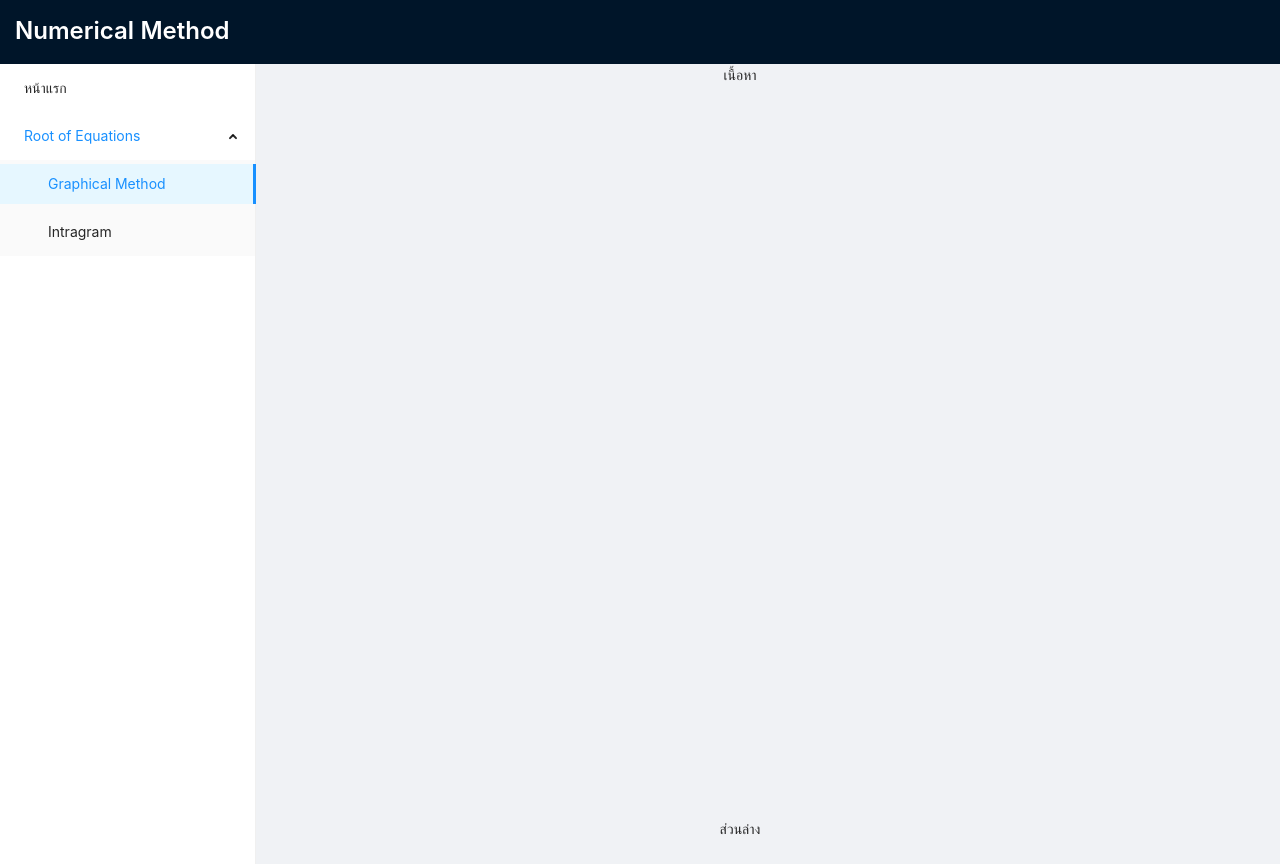
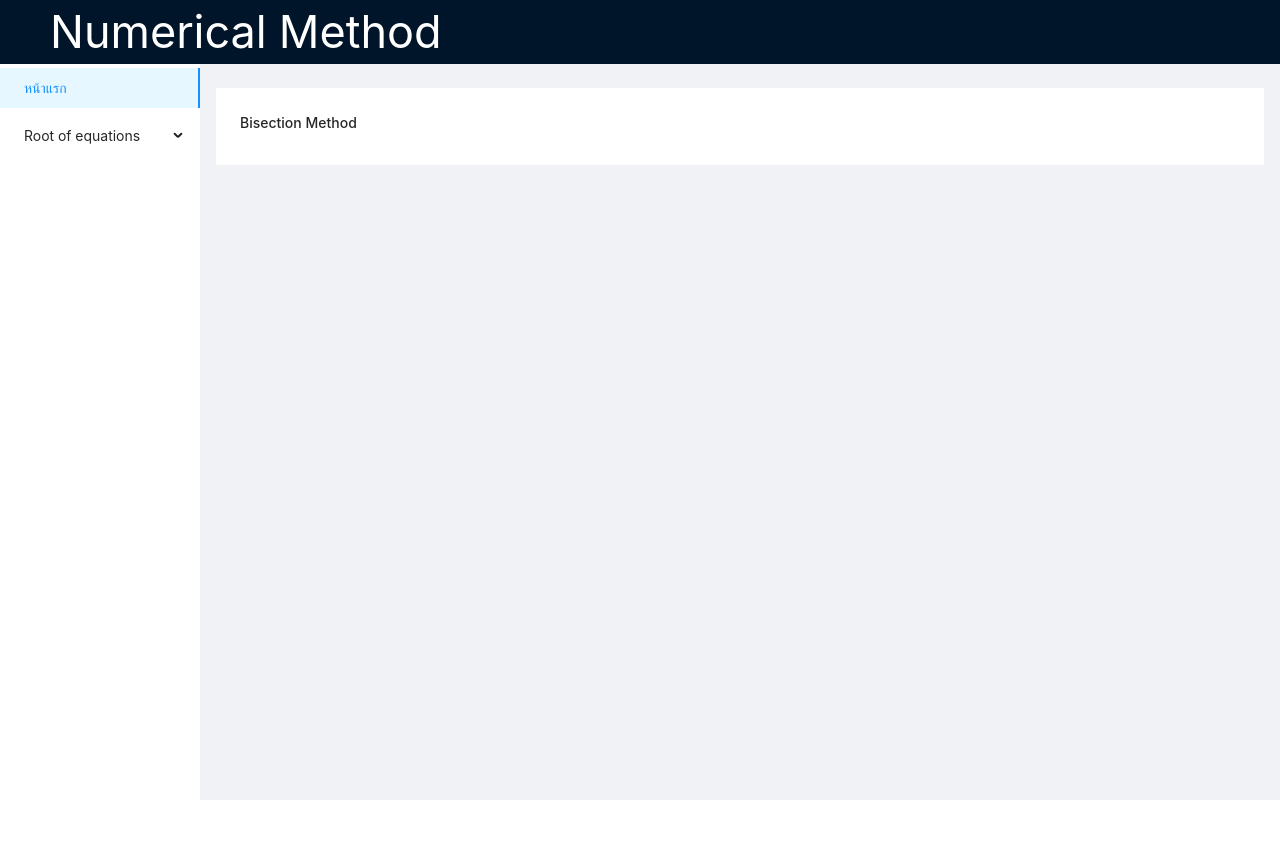
Before and after one commit to sodazamak0123/Numerical-Method-Project, a React (Create React App) app: page / in a window 1280 px wide. After the commit the page ends 800 px from the top, so only its background shows below. Built offline with nearby package versions, Linux system fonts and the light colour scheme.

Commit message:
Change layout Structer.

```diff
--- a/package.json
+++ b/package.json
@@ -11,6 +11,8 @@
     "react": "^17.0.1",
     "react-chart": "0.0.1",
     "react-dom": "^17.0.1",
+    "react-router": "^5.2.0",
+    "react-router-dom": "^5.2.0",
     "react-scripts": "4.0.3",
     "web-vitals": "^1.1.0"
   },
--- a/src/App.css
+++ b/src/App.css
@@ -38,3 +38,20 @@
     transform: rotate(360deg);
   }
 }
+
+#components-layout-demo-top-side-2 .logo {
+  float: left;
+  width: 120px;
+  height: 31px;
+  margin: 16px 24px 16px 0;
+  background: rgba(255, 255, 255, 0.3);
+}
+
+.ant-row-rtl #components-layout-demo-top-side-2 .logo {
+  float: right;
+  margin: 16px 16px 16px 24px;
+}
+
+.site-layout-background {
+  background: #fff;
+}
--- a/src/App.js
+++ b/src/App.js
@@ -1,37 +1,45 @@
 import './App.css';
 import SiderNav from './SiderNav';
 import React from 'react';
-import { Layout, Typography, Menu, Breadcrumb} from 'antd';
-import { AppstoreOutlined, MailOutlined, SettingOutlined } from '@ant-design/icons';
-
-
-
+import HomeContent from './components/HomeContent';
+import BisectionMethod from './components/BisectionMethod';
+import { Layout, Menu, Breadcrumb } from 'antd';
+import { UserOutlined, LaptopOutlined, NotificationOutlined } from '@ant-design/icons';
+import { Route } from 'react-router-dom';
 const { SubMenu } = Menu;
 
-const { Header, Footer, Sider, Content } = Layout;
-const { Title } = Typography;
+const { Header, Content, Sider } = Layout;
 
 
 class App extends React.Component{
 
   render(){
     return (
-      <div className="App">
+      <Layout>
+        <Header className="header" style={{ position: 'fixed', zIndex: 1, width: '100%' }}>
+          {/*<div className="logo" />*/}
+          <span style={{color:'white',fontSize:45}}>Numerical Method</span>
+        </Header>
         <Layout>
-          <Header style={{padding:'15px'}}>
-            <Title style={{color:'white', textAlign:'left'}} level={3}>Numerical Method</Title>
-          </Header>
-          <Layout>
-            <Sider >
-              <SiderNav />
-            </Sider>
-            <Layout>
-              <Content>เนื้อหา</Content>
-              <Footer>ส่วนล่าง</Footer>
-            </Layout>
+          <Sider width={200} className="site-layout-background" style={{
+          overflow: 'auto',
+          height: '100vh',
+          marginTop:'64px',
+          position: 'fixed',
+          left: 0,
+          }}>
+            <SiderNav />
+          </Sider>
+          <Layout className="site-layout" style={{ marginLeft: 200 ,minHeight:'100vh'}}>
+            <Header className="site-layout-background" style={{ padding: 0 }} />
+            <Content style={{ margin: '24px 16px 0', overflow: 'initial' }}>
+              <div className="site-layout-background" style={{ padding: 24, textAlign: 'left' }}>
+                <h1>Bisection Method</h1>
+              </div>
+            </Content>
           </Layout>
         </Layout>
-      </div>
+      </Layout>
     );
   }
 
--- a/src/SiderNav.js
+++ b/src/SiderNav.js
@@ -1,6 +1,5 @@
 import React from 'react';
 import { Menu } from 'antd';
-import { AppstoreOutlined, MailOutlined, SettingOutlined } from '@ant-design/icons';
 
 const { SubMenu } = Menu;
 
@@ -11,21 +10,21 @@ class SiderNav extends React.Component {
 
   render() {
       return(
-        <Menu
-          onClick={this.handleClick}
-          style={{ width: 256, minHeight:'100vh'}}
-          defaultSelectedKeys={['1']}
-          defaultOpenKeys={['sub1']}
-          mode="inline"
-        >
-            <Menu.Item key='Home'>
-                หน้าแรก
-            </Menu.Item>
-            <SubMenu key="sub1" title="Root of Equations">
-              <Menu.Item key="1">Graphical Method</Menu.Item>
-              <Menu.Item key="2">Intragram</Menu.Item>
-            </SubMenu>
-        </Menu>
+            <Menu
+              mode="inline"
+              defaultSelectedKeys={['1']}
+              style={{ height: '100%', borderRight: 0 }}
+            >
+
+              <Menu.Item key="1">หน้าแรก</Menu.Item>
+              <SubMenu key="sub1" title="Root of equations">
+                <Menu.Item key="2">Bisection Method</Menu.Item>
+                <Menu.Item key="3">option2</Menu.Item>
+                <Menu.Item key="4">option3</Menu.Item>
+                <Menu.Item key="5">option4</Menu.Item>
+              </SubMenu>
+
+            </Menu>
       );
   }
 }
--- /dev/null
+++ b/src/components/BisectionMethod.js
@@ -0,0 +1,16 @@
+import React from 'react';
+import { Layout } from 'antd';
+
+const { Content } = Layout;
+
+class BisectionMethod extends React.Component{
+
+    render(){
+        return(
+            <Content>BisectionMethod</Content>
+        );
+    }
+
+}
+
+export default  BisectionMethod;
--- /dev/null
+++ b/src/components/HomeContent.js
@@ -0,0 +1,16 @@
+import React from 'react';
+import { Layout } from 'antd';
+
+const { Content } = Layout;
+
+class HomeContent extends React.Component{
+
+    render(){
+        return(
+            <Content>HomeContent</Content>
+        );
+    }
+
+}
+
+export default  HomeContent;
--- a/src/index.js
+++ b/src/index.js
@@ -3,6 +3,10 @@ import ReactDOM from 'react-dom';
 import './index.css';
 import App from './App';
 import reportWebVitals from './reportWebVitals';
+import { BrowserRouter, Switch, Route } from 'react-router-dom';
+
+import HomeContent from './components/HomeContent';
+import BisectionMethod from './components/BisectionMethod';
 
 ReactDOM.render(
   <React.StrictMode>
```
Also changed, not shown: 1 other file (tests, documents, lock files or other folders).
